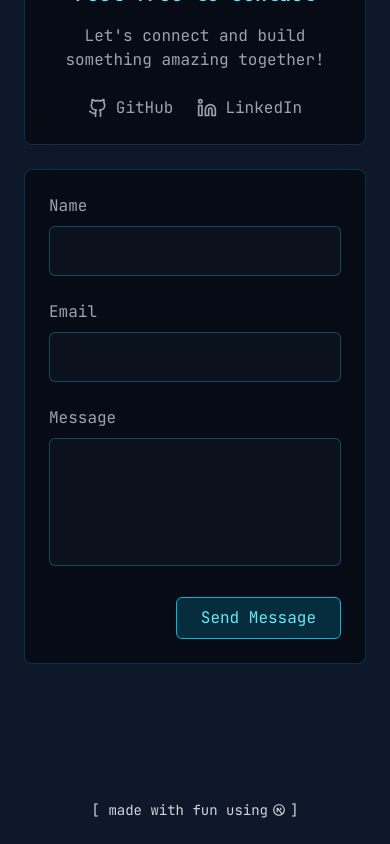
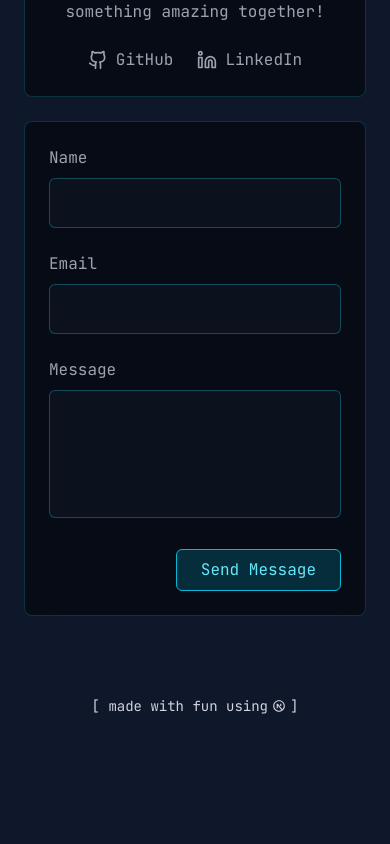
Before and after one commit to vskvj3/portfolio-nextjs, a Next.js app: page / in a window 390 px wide. Shown: the part 3903-4747 px from the top of the page. After the commit the page ends 4635 px from the top, so only its background shows below. Built offline with nearby package versions, Linux system fonts and the light colour scheme.

Commit message:
fix: black space after footer issue

```diff
--- a/src/components/footer.js
+++ b/src/components/footer.js
@@ -2,7 +2,7 @@ import { RiNextjsLine } from "react-icons/ri";
 
 export default function Footer({ home }) {
   return (
-    <footer className="bg-slate-900 text-gray-300 w-full py-6 mt-8">
+    <footer className="bg-slate-900 text-gray-300 w-full py-4 md:py-6 mt-4 md:mt-8">
       <div className="container mx-auto px-6 text-center">
         <span className="flex justify-center items-center text-sm lg:text-base">
           [ made with fun using<RiNextjsLine className="mx-1" />]
--- a/src/components/home/contact.js
+++ b/src/components/home/contact.js
@@ -29,9 +29,9 @@ export default function Contact(params) {
     };
 
     return (
-      <section id="contact" className="py-20">
+      <section id="contact" className="py-12 md:py-20">
         <div className="container mx-auto px-6">
-          <h2 className="text-3xl font-bold text-center text-cyan-300 mb-12 font-mono tracking-wider">[ CONTACT ]</h2>
+          <h2 className="text-3xl font-bold text-center text-cyan-300 mb-8 md:mb-12 font-mono tracking-wider">[ CONTACT ]</h2>
 
           <div className="max-w-none mx-auto">
             {/* Mobile Layout */}
```
